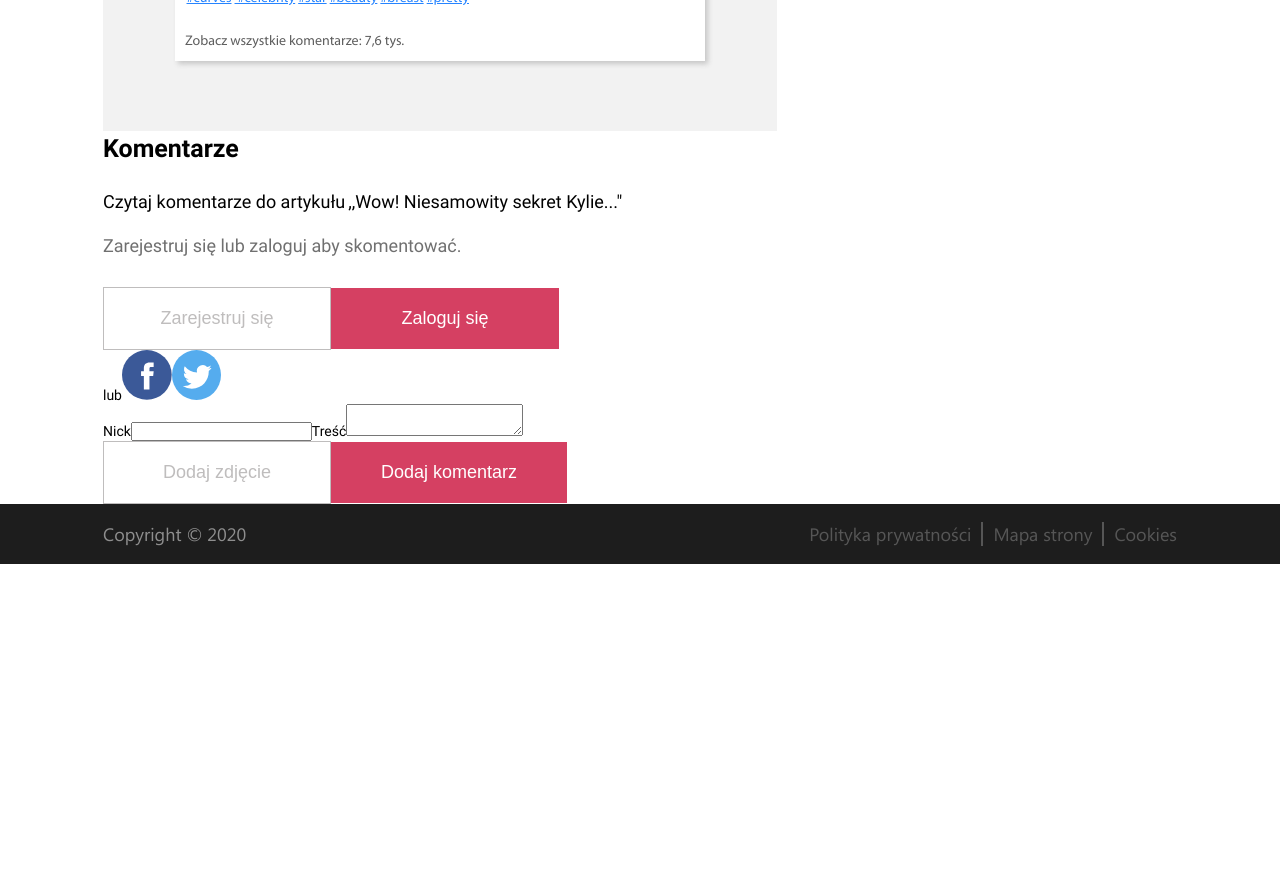
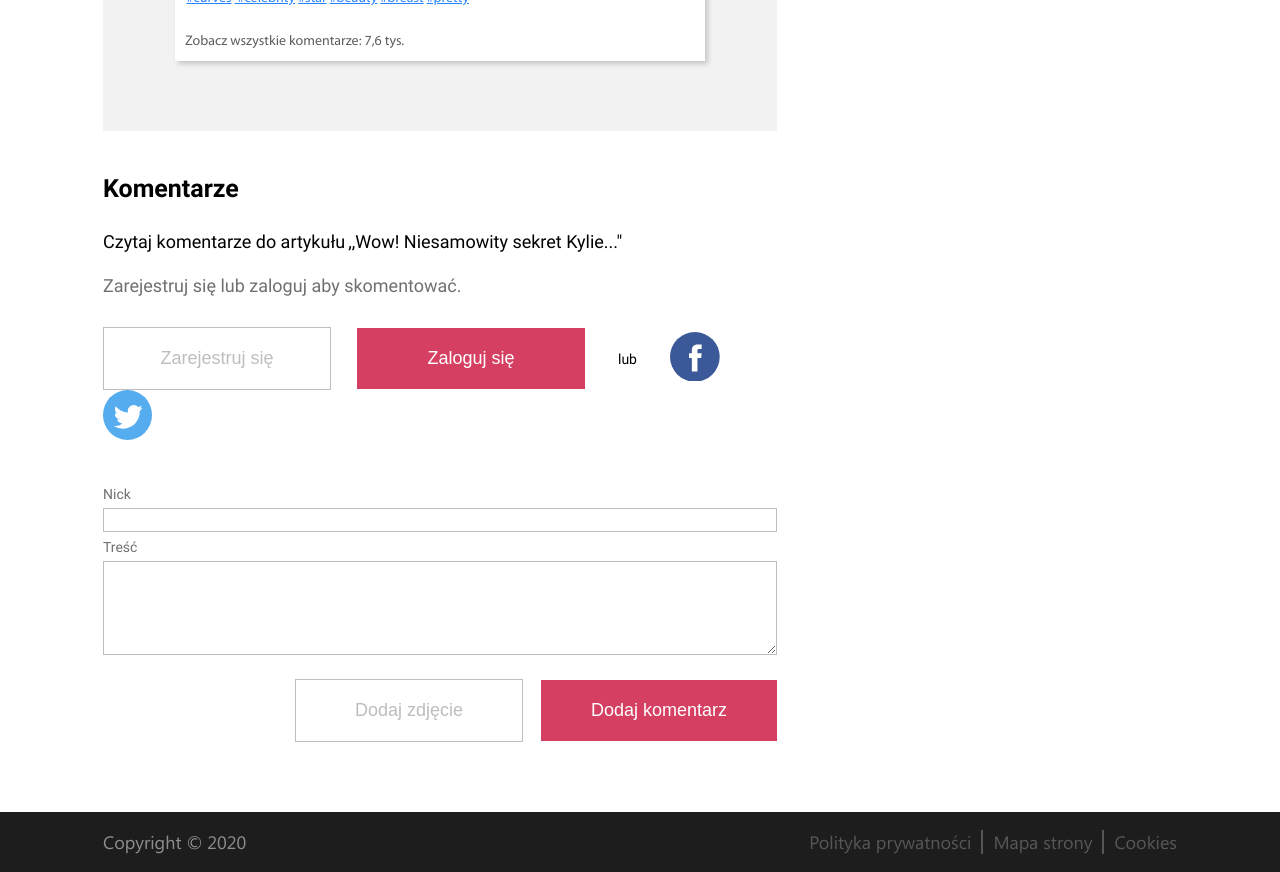
Before and after one commit to YauhenTretsyak/confilogi_pr, a React (Create React App) app: page / in a window 1280 px wide. Shown: the part 3920-4792 px from the top of the page. Before the commit the page ends 4484 px from the top, so only its background shows below. Built offline with nearby package versions, Linux system fonts and the light colour scheme.

Commit message:
componentForm

```diff
--- a/src/components/blocks/CommentForm/CommentForm.js
+++ b/src/components/blocks/CommentForm/CommentForm.js
@@ -54,18 +54,20 @@ const CommentForm = () => {
           <input className="comment_form__user_name" name="user_name" required="" type="text" />
           <span>Treść</span>
           <textarea className="comment_form__user_msg" name="user_message" required="" type="text"></textarea>
-        </form>
 
+          <div className='comment_form__bottom-wrapper'>
             <div className='comment_form__btn-wrapper'>
               <Button
                 text={'Dodaj zdjęcie'}
-            styleName={'comment_form__btn comment_form__btn_light'}
+                styleName={'comment_form__btn comment_form__btn_light add_btn'}
               />
               <Button
                 text={'Dodaj komentarz'}
-            styleName={'comment_form__btn'}
+                styleName={'comment_form__btn add_btn'}
               />
             </div>
+        </div>
+        </form>
       </div>
     </>
   )
--- a/src/components/blocks/CommentForm/_CommentForm.scss
+++ b/src/components/blocks/CommentForm/_CommentForm.scss
@@ -1,4 +1,31 @@
 .comment_form {
+
+  color: $color_grey-light;
+
+  & > span {
+    display: block;
+    margin-bottom: 5px;
+  }
+
+  &__user_name {
+    width: 100%;
+    min-height: 24px;
+    margin-bottom: 5px;
+    border: 1px solid $color_grey;
+  }
+
+  &__user_msg {
+    width: 100%;
+    min-height: 94px;
+    margin-bottom: 20px;
+    border: 1px solid $color_grey;
+  }
+
+  &-wrapper {
+    padding-top: 40px;
+    padding-bottom: 70px;
+  }
+
   &__header {
     margin-bottom: 25px;
     font-family: 'Roboto-Bold';
@@ -20,11 +47,45 @@
     color: $color_grey-light;
   }
 
+  &__login-wrapper{
+    display: flex;
+    flex-wrap: wrap;
+    align-items: center;
+    justify-content: center;
+    margin-bottom: 40px;
+    width: 100%;
+
+    @media only screen and (min-width: 768px) {
+      justify-content: unset;
+    }
+
+    & > span {
+      text-align: center;
+      display: block;
+      margin: 11px 0;
+      width: 100%;
+
+      @media only screen and (min-width: 768px) {
+        width: 85px;
+        margin: 0;
+      }
+    }
+  }
+
+  &__social_link {
+    margin-right: 20px;
+  }
+
   &__btn {
     height: auto;
-    width: fit-content;
+    width: 100%;
     min-width: 228px;
     padding: 20px 50px;
+
+    @media only screen and (min-width: 576px) {
+      width: fit-content;
+      min-width: 228px;
+    }
 
     & > a {
       font-size: $font_size-18;
@@ -38,5 +99,38 @@
         color: $color_grey;
       }
     }
+
+    &-wrapper {
+      display: flex;
+      align-items: center;
+      flex-wrap: wrap;
+      margin: 0 auto;
+      justify-content: space-between;
+      width: 100%;
+
+      @media only screen and (min-width: 576px) {
+        width: 482px;
+      }
+
+      @media only screen and (min-width: 768px) {
+        margin: unset;
+      }
+    }
+  }
+
+  &__bottom-wrapper {
+    display: flex;
+    justify-content: flex-end;
+    width: 100%;
   }
 }
+
+// .add_btn {
+//   min-width: unset;
+//   width: 110px;
+//   font-size: $font_size-12;
+
+//   & > a {
+//     font-size: $font_size-12;
+//   }
+// }
```
Lines whose indentation alone changed are shown as unchanged.
